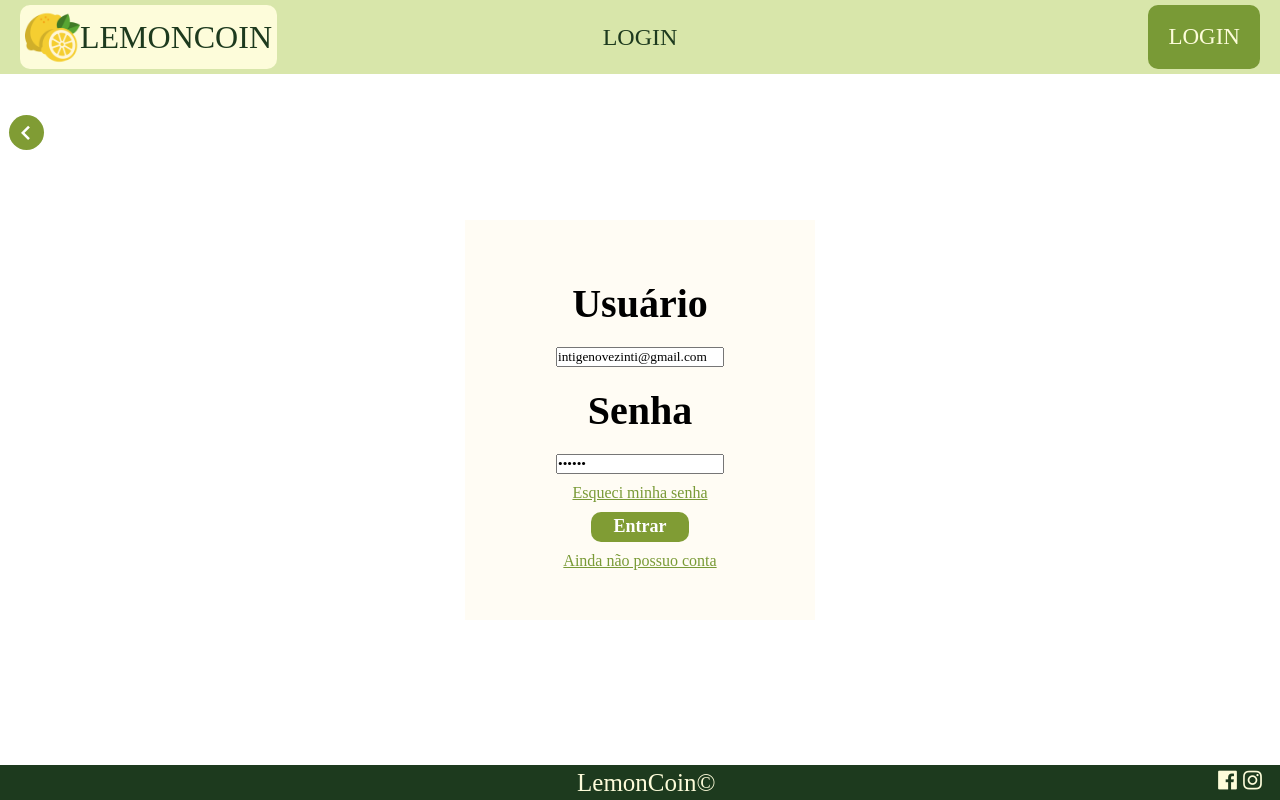
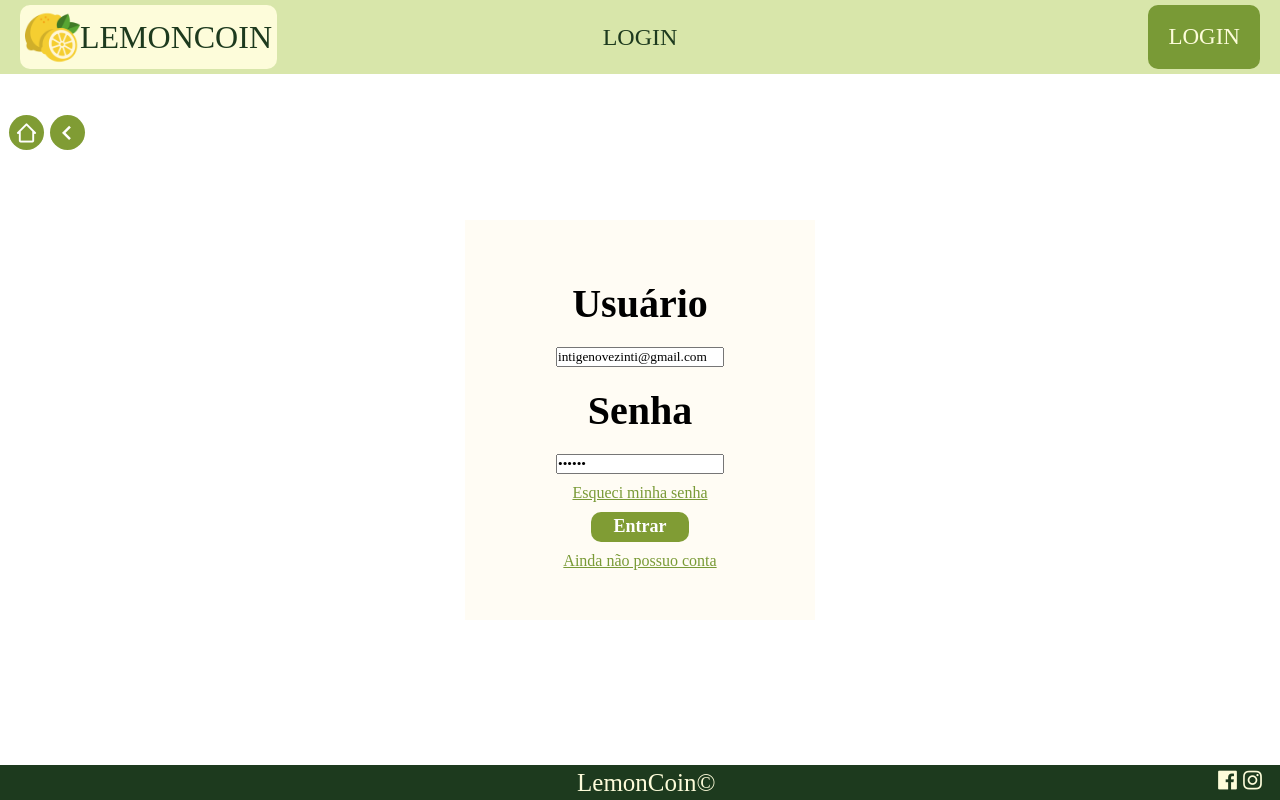
Before and after one commit to IntiGenovez/LemonCoin, a React (Vite) app in the folder frontend/: page /login in a window 1280 px wide. Built offline with nearby package versions, Linux system fonts and the light colour scheme; no server answers.

Commit message:
botão home

```diff
--- a/frontend/src/componentes/BotaoVoltar.jsx
+++ b/frontend/src/componentes/BotaoVoltar.jsx
@@ -1,20 +1,42 @@
-import { useContext } from 'react'
+import { useContext, useEffect } from 'react'
 import { DadosContexto } from '../store'
 import { historyActions } from '../store/actionFirebase'
 
 import styles from '../estilos/Botao.module.css'
-import { useNavigate } from 'react-router-dom'
+import { useNavigate, useLocation } from 'react-router-dom'
 
-export default function BotaoVoltar() {
+export default function BotaoVoltar({ home }) {
     const contexto = useContext(DadosContexto)
     const navigate = useNavigate()
+    const location = useLocation()
 
     const handleClick = () => {
+        console.log(home)
+        if(home) {
+            navigate('/home')
+            return
+        }
         const historico = contexto.state.historico
         historyActions.voltarHistorico(contexto.dispatch)
         navigate(historico[historico.length - 2])
     }
+
+    const exibirBotao = () => {
+        if(home && location.pathname === '/home')
+            return null
+
+        if(home)
+            return <button className={styles.btnVoltar} onClick={ handleClick }><i className='bx bx-home-alt-2'></i></button>
+
+        if(contexto.state.historico.length > 1)
+            return <button className={styles.btnVoltar2} onClick={ handleClick }><i className='bx bx-chevron-left'></i></button>
+
+        return null
+    }
+
     return (
-        <button className={styles.btnVoltar} onClick={ handleClick }><i className='bx bx-chevron-left'></i></button>
+        <>
+        { exibirBotao() }
+        </>
     )
 }
--- a/frontend/src/estilos/Botao.module.css
+++ b/frontend/src/estilos/Botao.module.css
@@ -43,6 +43,27 @@
     cursor: pointer;
 
     & * {
+        font-size: 23px;
+    }
+}
+
+.btnVoltar2 {    background-color: #809c34;
+    border: 0;
+    color: white;
+    font-size: 18px;
+    border-radius: 50%;
+
+    position: absolute;
+    width: 35px;
+    aspect-ratio: 1/1;
+    display: grid;
+    place-items: center;
+
+    top: 115px;
+    left: 50px;
+    cursor: pointer;
+
+    & * {
         font-size: 30px;
     }
 }
--- a/frontend/src/telas/Layout.jsx
+++ b/frontend/src/telas/Layout.jsx
@@ -38,7 +38,8 @@ export default function Layout() {
                     :
                     (
                         <>
-                            <BotaoVoltar />
+                            <BotaoVoltar home={ false } />
+                            <BotaoVoltar home={ true } />
                         </>
                     )
             }
```
